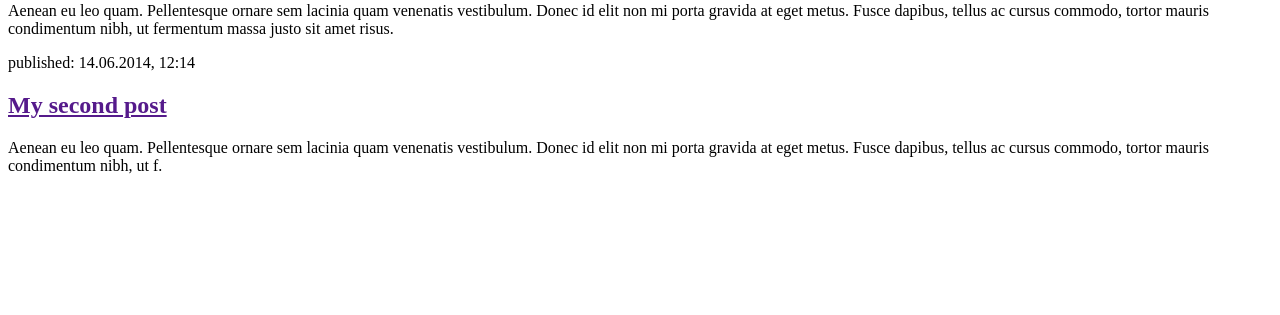
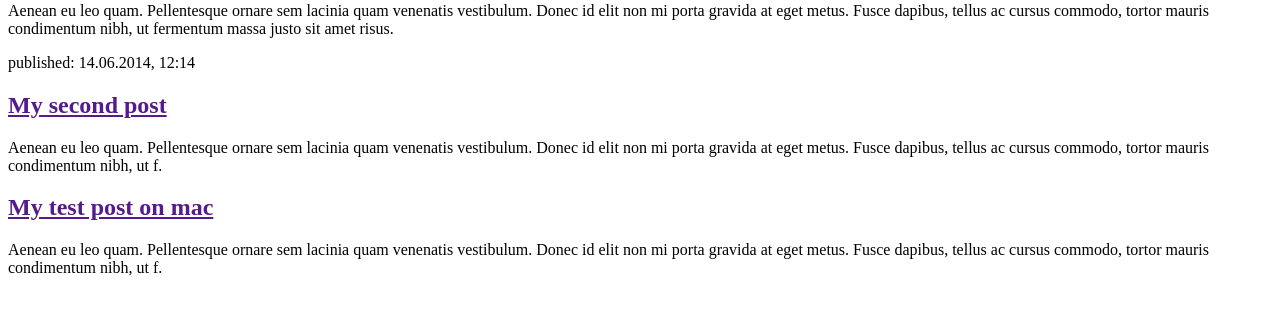
Before and after one commit to altynd/Django-test, a Django app: page / in a window 1280 px wide. Shown: the part 163-478 px from the top of the page. Run offline with Django 4.2, Linux system fonts and the light colour scheme.

Commit message:
Changed the HTML for the site.

```diff
--- a/blog/templates/blog/post_list.html
+++ b/blog/templates/blog/post_list.html
@@ -20,5 +20,11 @@
             <h2><a href="">My second post</a></h2>
             <p>Aenean eu leo quam. Pellentesque ornare sem lacinia quam venenatis vestibulum. Donec id elit non mi porta gravida at eget metus. Fusce dapibus, tellus ac cursus commodo, tortor mauris condimentum nibh, ut f.</p>
         </div>
+
+        <div>
+
+            <h2><a href="">My test post on mac</a></h2>
+            <p>Aenean eu leo quam. Pellentesque ornare sem lacinia quam venenatis vestibulum. Donec id elit non mi porta gravida at eget metus. Fusce dapibus, tellus ac cursus commodo, tortor mauris condimentum nibh, ut f.</p>
+        </div>
     </body>
 </html>
```
Also changed, not shown: db.sqlite3.
